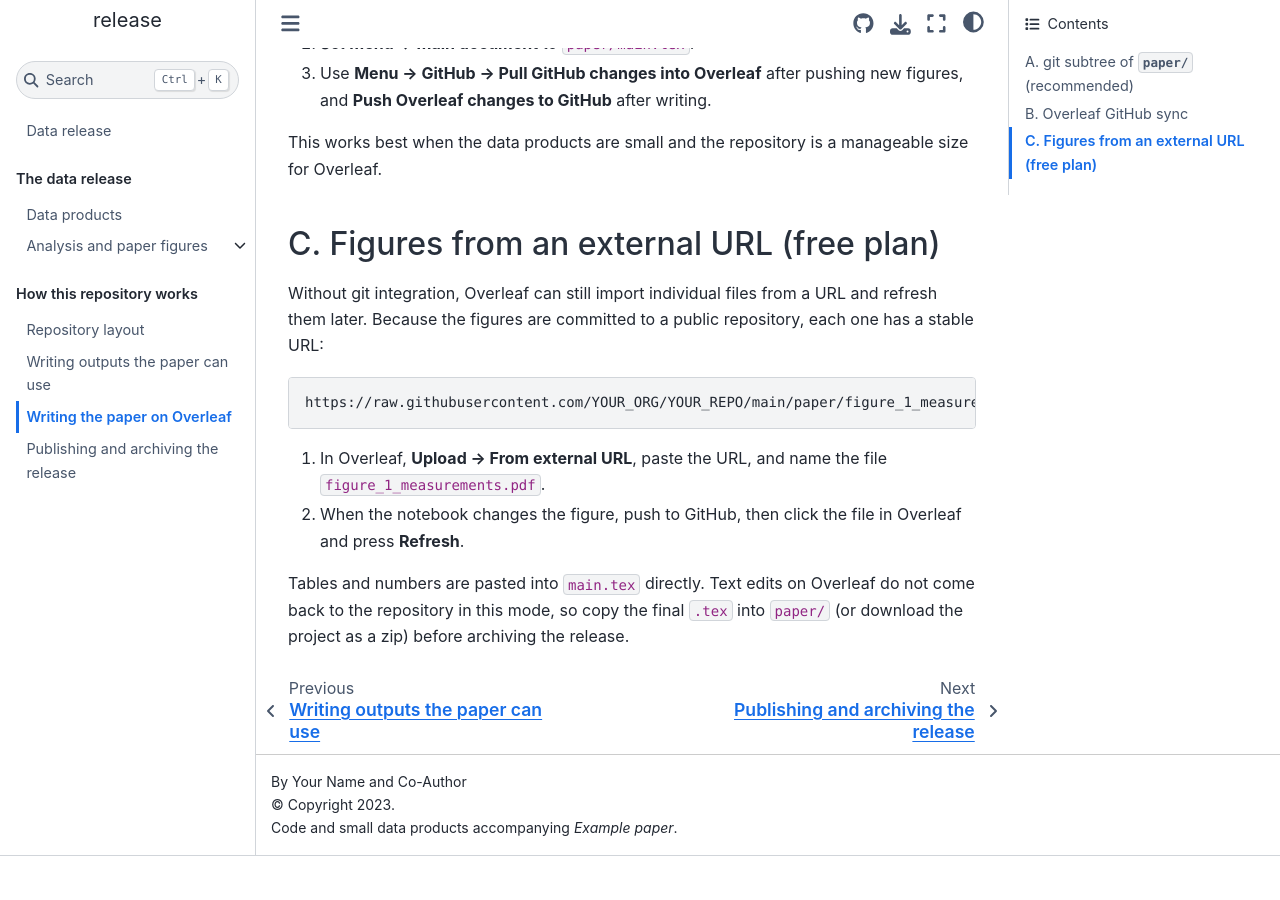
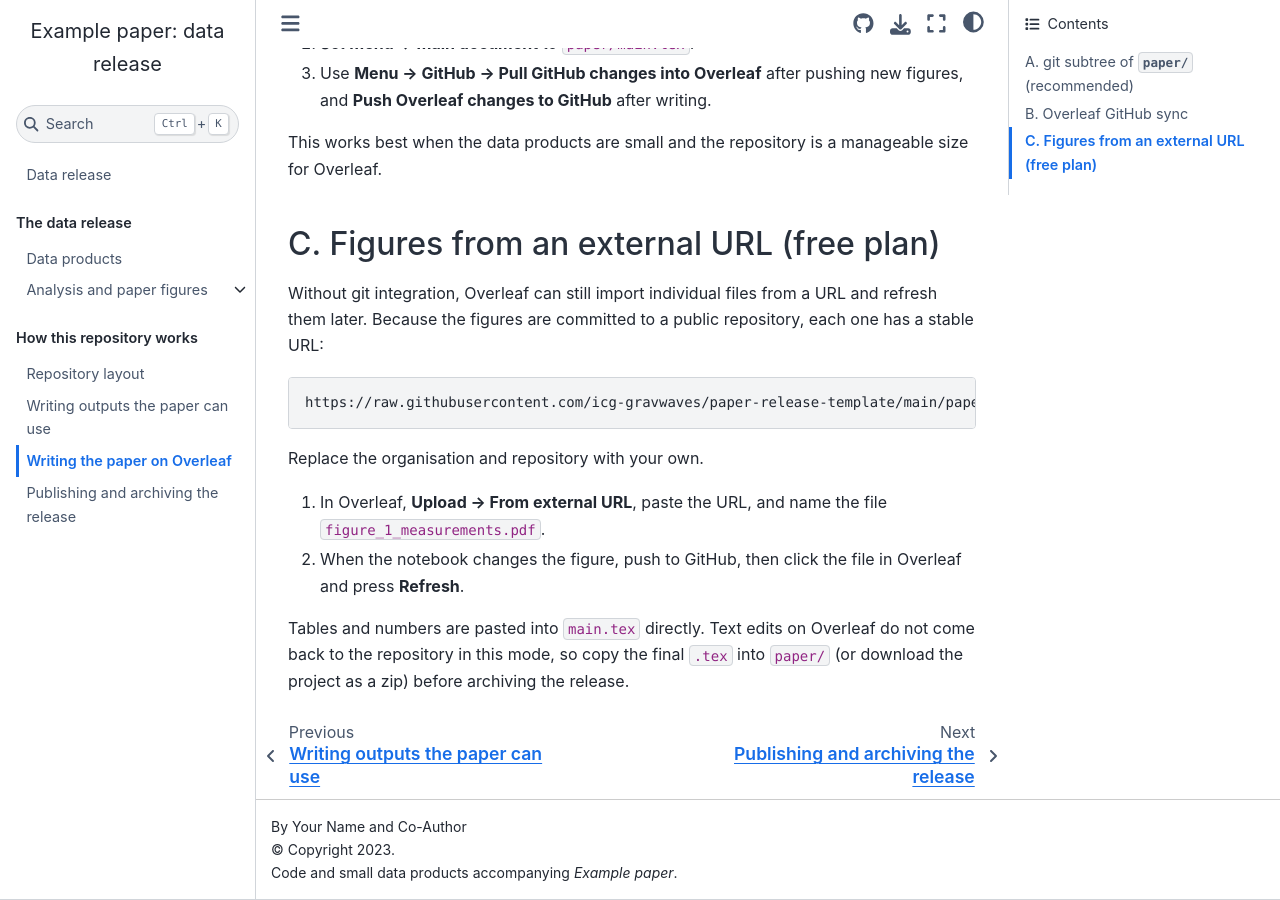
Before and after one commit to icg-gravwaves/paper-release-template, a Jupyter Book: the page built from guide/overleaf.md, in a window 1280 px wide and 900 px high, scrolled down 2254 px. Built offline with Jupyter Book 1.0.4 settings and Sphinx 7.4.7 and the Sphinx Book theme 1.1.4, drawn with Linux system fonts in a browser that asks for light colours; pages that are not in the unit, such as notebooks, are missing from menus; before the commit the page ends 3110 px from its top, so only the background shows below that.

Commit message:
Point template at this repository and mark fields to update
Fill in the icg-gravwaves/paper-release-template links and mark every
field a user of the template must change with a TEMPLATE: comment.
Save figure PDFs without a creation date so unchanged figures are
byte-identical between builds.

Co-Authored-By: Claude Opus 5.5 <noreply@anthropic.com>

````diff
--- a/_config.yml
+++ b/_config.yml
@@ -1,4 +1,5 @@
 # Jupyter Book (v1) configuration for the paper's data release site.
+# TEMPLATE: replace the title and authors with your paper's
 title: "Example paper: data release"
 author: Your Name and Co-Author
 logo: ""
@@ -21,13 +22,15 @@ exclude_patterns:
 # Only build pages listed in _toc.yml
 only_build_toc_files: true
 
+# TEMPLATE: point this at your own repository (used by the GitHub button)
 repository:
-  url: https://github.com/YOUR_ORG/YOUR_REPO
+  url: https://github.com/icg-gravwaves/paper-release-template
   branch: main
 
 html:
   use_repository_button: true
   use_issues_button: false
+  # TEMPLATE: replace with your paper's title
   extra_footer: |
     Code and small data products accompanying <em>Example paper</em>.
 
--- a/guide/overleaf.md
+++ b/guide/overleaf.md
@@ -100,8 +100,10 @@ URL and refresh them later. Because the figures are committed to a public
 repository, each one has a stable URL:
 
 ```text
-https://raw.githubusercontent.com/YOUR_ORG/YOUR_REPO/main/paper/figure_1_measurements.pdf
+https://raw.githubusercontent.com/icg-gravwaves/paper-release-template/main/paper/figure_1_measurements.pdf
 ```
+
+Replace the organisation and repository with your own.
 
 1. In Overleaf, **Upload → From external URL**, paste the URL, and name the
    file `figure_1_measurements.pdf`.
````
Also changed, not shown: README.md (+8 -3 lines), guide/publishing.md (+2 -1 lines), intro.md (+1 -0 lines), 5 other files.
